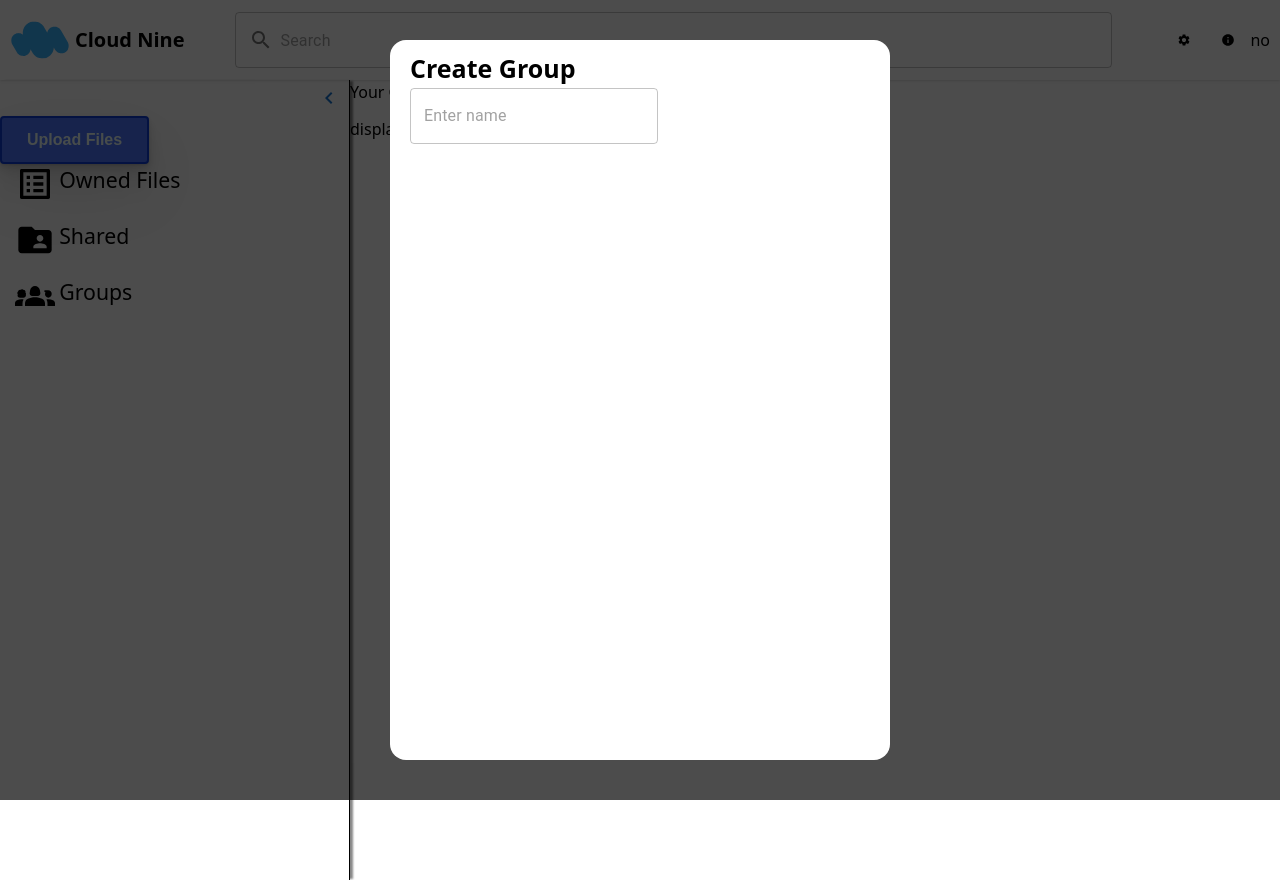
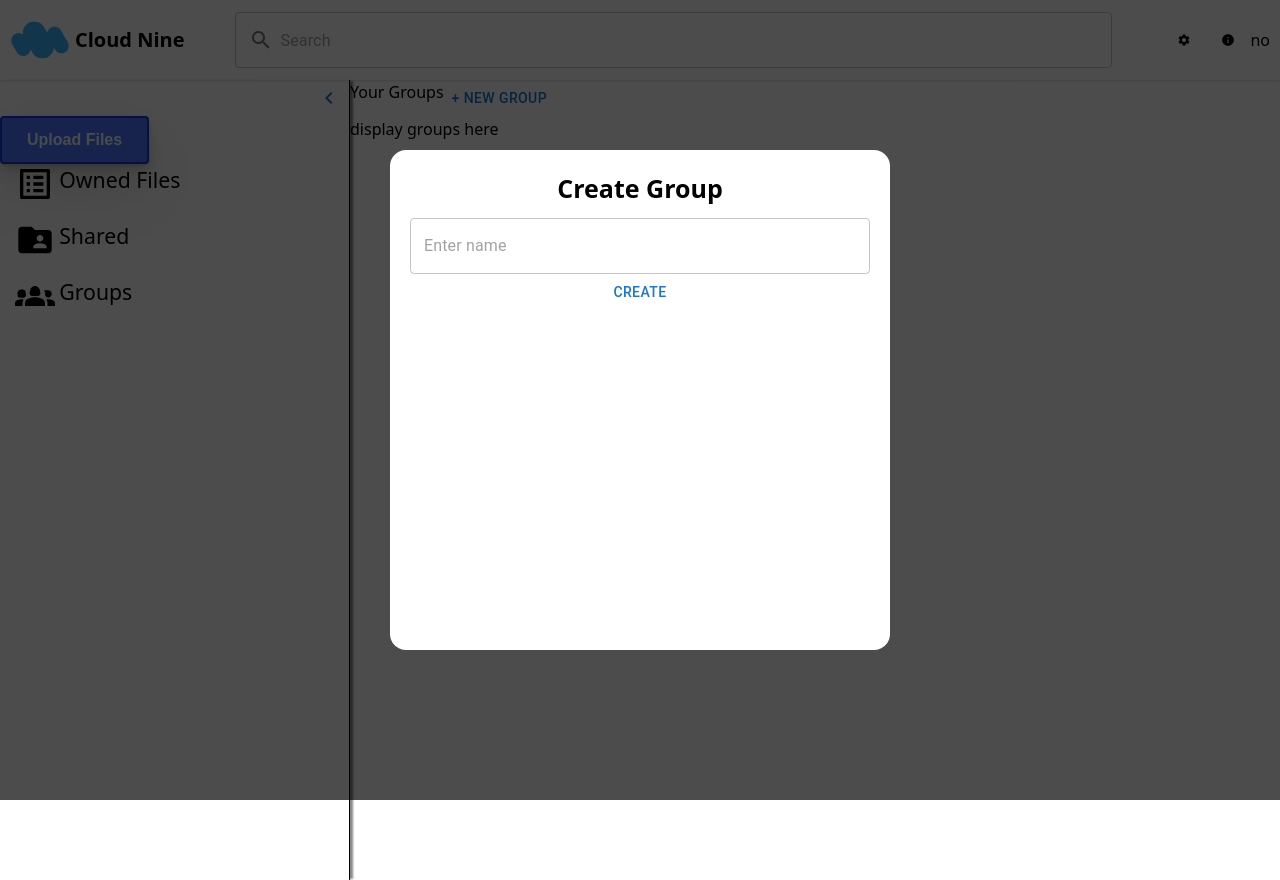
Before and after one commit to MAD-HAP/cloudnine, a Next.js app in the folder website/: page /groups in a window 1280 px wide. Both pictures are taken after a click on the button "+ NEW GROUP". Built offline with nearby package versions, Linux system fonts and the light colour scheme; no server answers.

Commit message:
me do changes again, u do conflicts again

```diff
--- a/website/components/common/Sidebar.tsx
+++ b/website/components/common/Sidebar.tsx
@@ -89,7 +89,7 @@ function Sidebar() {
           <Groups2 sx={{ height: "40px", width: "40px" }} />{" "}
           <Link
             style={{ textDecoration: "none", fontSize: "1.33rem", color: "black" }}
-            href="groups"
+            href="/groups"
           >
             {" "}
             Groups{" "}
--- a/website/package.json
+++ b/website/package.json
@@ -15,6 +15,7 @@
     "next-auth": "^4.10.3",
     "react": "18.1.0",
     "react-dom": "18.1.0",
+    "react-firebase-hooks": "^5.0.3",
     "react-lottie-player": "^1.4.3"
   },
   "devDependencies": {
--- a/website/pages/groups.tsx
+++ /dev/null
@@ -1,46 +0,0 @@
-import {Button, TextField} from "@mui/material";
-import React, {useState} from "react";
-import { Navbar } from "../components/common/Navbar";
-import Sidebar from "../components/common/Sidebar";
-import ModalContainer from "../components/common/ModalContainer/ModalContainer";
-
-export default function group() {
-
-  const [open,setOpen] = useState(false)
-  const [name,setName] = useState("")
-
-  const createGroup = async () => {
-
-  }
-
-  return (
-    <div>
-      <Navbar />
-      <div style={{ display: "flex" }}>
-        <Sidebar />
-        <div>
-          <div style={{display: 'flex', justifyContent: 'space-between'}}>
-            <h1>Your Groups</h1>
-            <Button onClick={() => setOpen(true)}>+ New Group</Button>
-          </div>
-          display groups here
-        </div>
-      </div>
-      <ModalContainer
-        isOpen={open}
-        close={()=> setOpen(false)}
-        >
-        <div>
-          <div className="font-bold text-[25px]">
-            Create Group
-          </div>
-          <TextField
-            placeholder="Enter name"
-            value={name}
-            onChange={(event: any)=> setName(event.target.value)}
-            />
-        </div>
-      </ModalContainer>
-    </div>
-  );
-}
--- /dev/null
+++ b/website/pages/groups/[id].tsx
@@ -0,0 +1,52 @@
+import {useRouter} from "next/router";
+import {useEffect, useState} from "react";
+import {doc, DocumentData, DocumentSnapshot, getDoc, onSnapshot} from "@firebase/firestore";
+import {db} from "../../serverless/firebase";
+import {Navbar} from "../../components/common/Navbar";
+import {useDocument} from "react-firebase-hooks/firestore";
+import Lottie from "react-lottie-player";
+import emptybox from '../../public/assets/emptybox.json'
+
+const Group = () => {
+    const router = useRouter()
+    const id = router.query.id || "a";
+    // @ts-ignore
+    const [snapshot] = useDocument(doc(db, 'Groups', id));
+
+    useEffect(()=> {
+
+    },[])
+    return (
+        <div>
+            <Navbar />
+            {
+                snapshot && snapshot.exists() && (
+                    <div>
+                        <div className="m-[10px] font-bold text-[30px]">
+                            {snapshot.data().name}
+                        </div>
+                    </div>
+                )
+            }
+            {
+                snapshot && !snapshot.exists() && (
+                    <div className="m-auto flex flex-col items-center">
+                        <Lottie
+                            play
+                            loop
+                            animationData={emptybox}
+                            style={{
+                                height : "200px",
+                                width : "auto"
+                            }} />
+                        <div className="m-[20px] font-bold text-[25px]">
+                            Group Not Found
+                            {/*{snapshot.data().name}*/}
+                        </div>
+                    </div>
+                )
+            }
+        </div>
+    )
+}
+export default Group;
--- /dev/null
+++ b/website/pages/groups/index.tsx
@@ -0,0 +1,69 @@
+import {Button, TextField} from "@mui/material";
+import React, {useState} from "react";
+import { Navbar } from "../../components/common/Navbar";
+import Sidebar from "../../components/common/Sidebar";
+import ModalContainer from "../../components/common/ModalContainer/ModalContainer";
+import {addDoc, collection, doc, DocumentReference, getDoc, setDoc} from "@firebase/firestore";
+import {db} from "../../serverless/firebase";
+import {useRouter} from "next/router";
+
+export default function group() {
+
+  const router = useRouter()
+  const [open,setOpen] = useState(false)
+  const [name,setName] = useState("")
+
+  const createGroup = async () => {
+    if(name==="" || name.includes(" ")) {
+      alert("Name cannot be empty or contain blank characters")
+      return
+    }
+    addDoc(collection(db,"Groups"),{
+      name : name
+    }).then((docRef: DocumentReference) => {
+      alert(docRef.id)
+      router.push(`/groups/${docRef.id}`)
+    })
+  }
+
+  return (
+    <div>
+      <Navbar />
+      <div style={{ display: "flex" }}>
+        <Sidebar />
+        <div>
+          <div style={{display: 'flex', justifyContent: 'space-between'}}>
+            <h1>Your Groups</h1>
+            <Button onClick={() => setOpen(true)}>+ New Group</Button>
+          </div>
+          display groups here
+        </div>
+      </div>
+      <ModalContainer
+        isOpen={open}
+        close={()=> setOpen(false)}
+        style = {{
+          height : "500px"
+        }}
+        >
+        <div className="flex flex-col items-center">
+          <div className="font-bold text-[25px] m-[10px]">
+            Create Group
+          </div>
+          <TextField
+            placeholder="Enter name"
+            value={name}
+            onChange={(event: any)=> setName(event.target.value)}
+            style={{
+              width : "100%"
+            }}
+            />
+          <Button
+            onClick={createGroup}>
+            Create
+          </Button>
+        </div>
+      </ModalContainer>
+    </div>
+  );
+}
```
Also changed, not shown: 1 other file (tests, documents, lock files or other folders).
